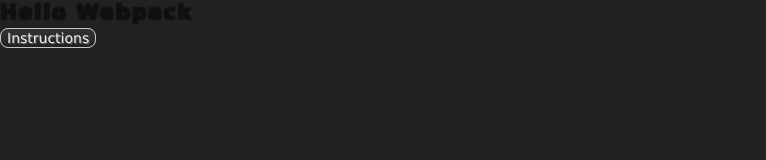
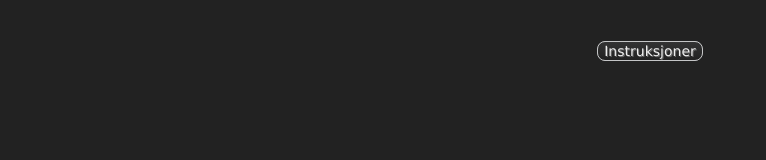
Before and after one commit to IrinaBBB/RubeGoldbergMachine, a website: page src/index.html in a window 1280 px wide. Shown: the whole page, without its empty margins (0-766 px from the left). Drawn offline with Linux system fonts and the light colour scheme.

Commit message:
Fikset litt på siden

```diff
--- a/src/index.html
+++ b/src/index.html
@@ -1,16 +1,32 @@
 <!DOCTYPE html>
 <html lang="en">
 <head>
+    <title>Prosjektoppgave &mdash; Rube Goldberg Maskin</title>
     <meta charset="UTF-8">
+    <meta name="viewport" content="width=device-width, user-scalable=no, minimum-scale=1.0, maximum-scale=1.0">
     <meta name="viewport" content="width=device-width, initial-scale=1.0">
     <title>Start</title>
     <link href="style.css" type="text/css" rel="stylesheet"/>
+    <link rel="stylesheet" href="./style.css">
+    <style >
+        body{margin: 0;}
+        canvas{ width: 100%; height: 100%; }
+        #info {
+            font-size: 24px;
+            position: absolute;
+            padding: 10px;
+            width: 100%;
+            text-align: center;
+        }
+    </style>
 </head>
-<div style="top:0px; left:15px; width:100%; text-align:left; color:black;" class="ui">
-    <h1>Hello Webpack</h1>
 </div>
 <body>
-<button id="myBtn">Instructions</button>
+<div id="info">
+    <div id="writeup">
+        <p id="student"><p>
+
+<button id="myBtn">Instruksjoner</button>
 
 <!-- The Modal lånt fra github: https://github.com/TheColorPlum/RubeGoldBergMachines/tree/9f3b4c63d7d6c8962d6c9123837cc625d0506d2f -->
 <div id="myModal" class="modal">
@@ -21,6 +37,7 @@
         <p>Velkommen til Rube Goldberg maskinen vår </p>
         <ul align="left">
             <li>Klikk på kontrollpanelet i høyre hjørne for å starte, stoppe og resette animasjonen</li>
+        </ul>
         Mats Sørensen, Irina Balkerova, Tove Mette Linløkken
     </div>
 </div>
```
